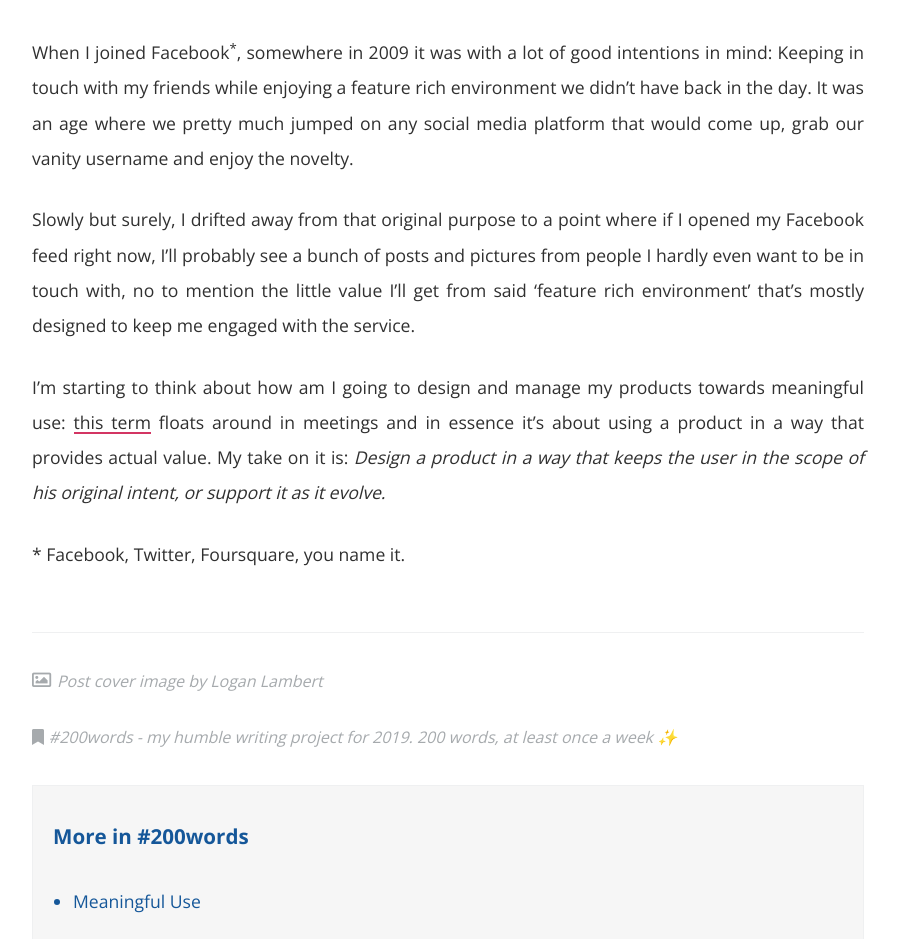
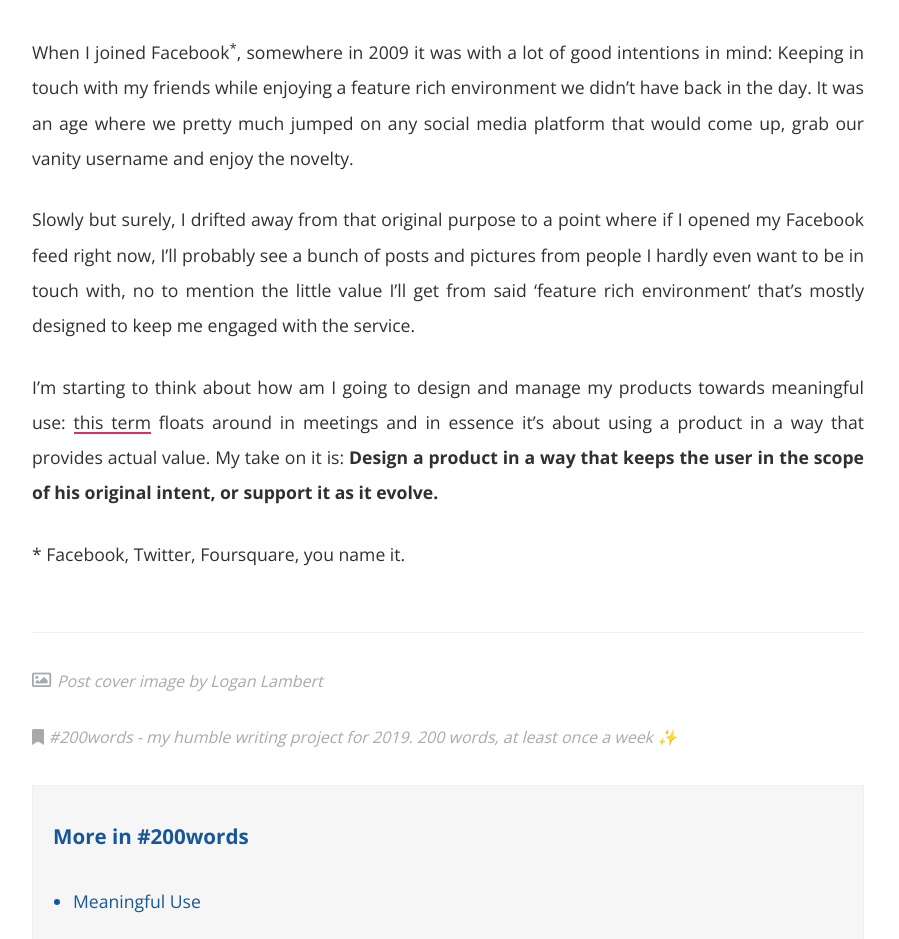
Before and after one commit to omerkaplan/project, a Jekyll site: the page built from _posts/2019-02-19-meaningful-use.md, in a window 1280 px wide. Shown: the part 624-1563 px from the top of the page, without its empty margins (192-1091 px from the left). Built offline with Jekyll 4.4.1, drawn with Linux system fonts in a browser that asks for light colours; nearby versions of some CDN libraries; comment, search, counter and statistics services are not loaded.

Commit message:
never git while tired

```diff
--- a/_posts/2019-02-19-meaningful-use.md
+++ b/_posts/2019-02-19-meaningful-use.md
@@ -13,6 +13,6 @@ When I joined Facebook<sup>*</sup>, somewhere in 2009 it was with a lot of good
 
 Slowly but surely, I drifted away from that original purpose to a point where if I opened my Facebook feed right now, I’ll probably see a bunch of posts and pictures from people I hardly even want to be in touch with, no to mention the little value I’ll get from said ‘feature rich environment’ that’s mostly designed to keep me engaged with the service.
 
-I’m starting to think about how am I going to design and manage my products towards meaningful use: [this term](https://www.cdc.gov/ehrmeaningfuluse/introduction.html) floats around in meetings and in essence it’s about using a product in a way that provides actual value. My take on it is: *Design a product in a way that keeps the user in the scope of his original intent, or support it as it evolve.*
+I’m starting to think about how am I going to design and manage my products towards meaningful use: [this term](https://www.cdc.gov/ehrmeaningfuluse/introduction.html) floats around in meetings and in essence it’s about using a product in a way that provides actual value. My take on it is: **Design a product in a way that keeps the user in the scope of his original intent, or support it as it evolve.**
 
 \* Facebook, Twitter, Foursquare, you name it.
```
